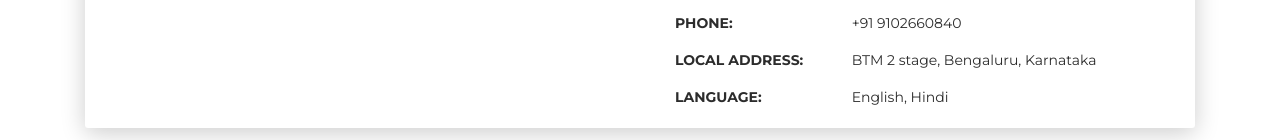
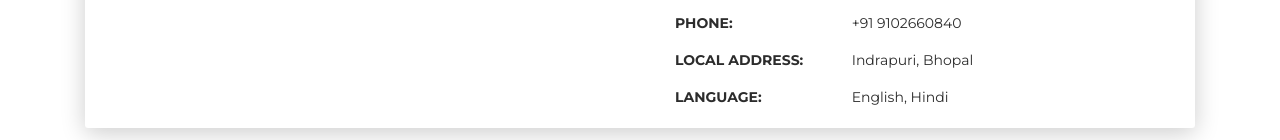
Before and after one commit to Sujit-kushwaha9/our_portfolio, a plain HTML site: page index.html in a window 1280 px wide. Shown: the part 751-891 px from the top of the page. Drawn offline with nearby package versions, Linux system fonts and the light colour scheme; a script that the page names is missing.

Commit message:
update the local address

```diff
--- a/index.html
+++ b/index.html
@@ -88,7 +88,7 @@
             </div>
             <div class="row mt-3">
               <div class="col-sm-4"><strong class="text-uppercase">Local Address:</strong></div>
-              <div class="col-sm-8">BTM 2 stage, Bengaluru, Karnataka</div>
+              <div class="col-sm-8">Indrapuri, Bhopal</div>
             </div>
             <div class="row mt-3">
               <div class="col-sm-4"><strong class="text-uppercase">Language:</strong></div>
```
